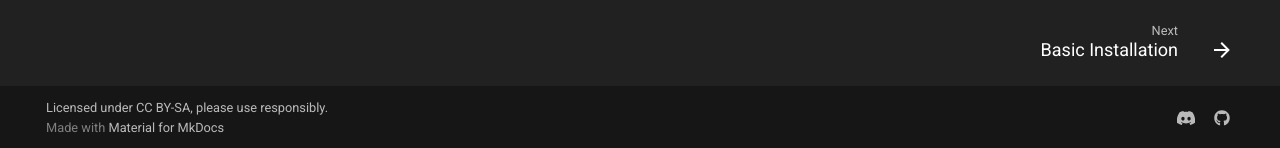
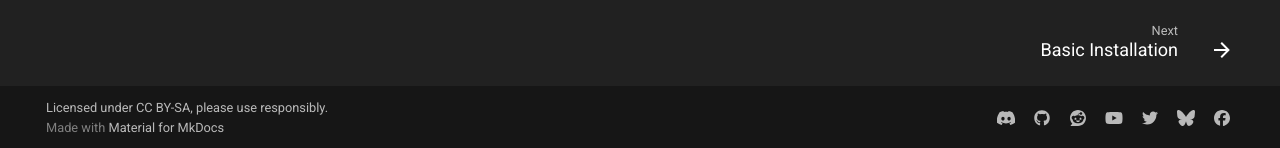
Before and after one commit to Sword-of-Moonlight/docs-of-moonlight, an MkDocs documentation site: the page built from source/docs/index.md, in a window 1280 px wide and 900 px high, scrolled down 874 px. Shown: the part 749-897 px from the top of the window. Built offline with MkDocs 1.6.1 and Material for MkDocs 9.7.7, drawn with Linux system fonts in a browser that asks for light colours.

Commit message:
Add all the socials

```diff
--- a/source/mkdocs.yml
+++ b/source/mkdocs.yml
@@ -32,6 +32,17 @@ extra:
       link: https://discord.gg/66CQdB738d
     - icon: fontawesome/brands/github
       link: https://github.com/Sword-of-Moonlight
+    - icon: fontawesome/brands/reddit
+      link: https://reddit.com/r/SwordOfMoonlight
+    - icon: fontawesome/brands/youtube
+      link: https://youtube.com/@SwordofMoonlightCommunity
+    - icon: fontawesome/brands/twitter
+      link: https://x.com/verditecat
+    - icon: fontawesome/brands/bluesky
+      link: https://bsky.app/profile/swordofmoonlight.com
+    - icon: fontawesome/brands/facebook
+      link: https://facebook.com/swordofmoonlight
+
 theme:
   name: material
   logo: assets/mls.webp
```
